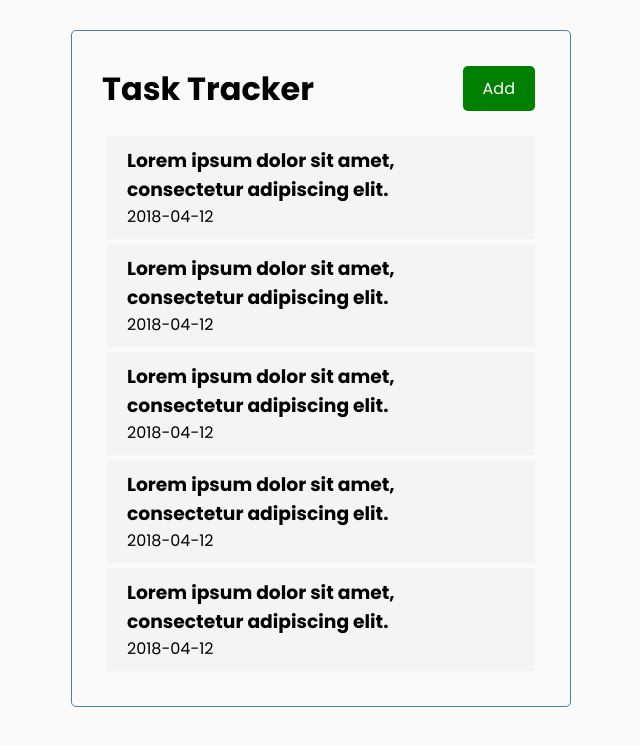
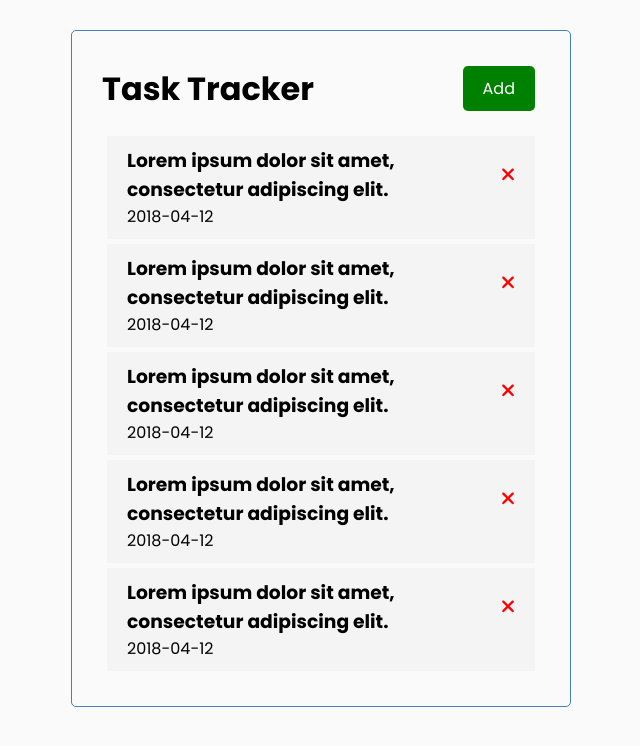
Before and after one commit to mr-nano/experiments-with-angular, an Angular app in the folder angular-crash/: page / in a window 1280 px wide. Shown: the top 746 px of the page, without its empty margins (319-959 px from the left). Built offline with nearby package versions, Linux system fonts and the light colour scheme.

Commit message:
Add. cross/delete icon next to tasks

```diff
--- a/angular-crash/src/app/components/task-item/task-item.component.html
+++ b/angular-crash/src/app/components/task-item/task-item.component.html
@@ -1,4 +1,4 @@
 <div class="task">
-    <h3>{{task.text}}</h3>
+    <h3>{{task.text}} <fa-icon [ngStyle]="{ 'color' : 'red' }" [icon]="faTimes"></fa-icon> </h3>
     <p>{{task.day}}</p>
 </div>
--- a/angular-crash/src/app/components/task-item/task-item.component.ts
+++ b/angular-crash/src/app/components/task-item/task-item.component.ts
@@ -1,5 +1,6 @@
 import { Component, OnInit, Input } from '@angular/core';
 import { Task } from '../../Task';
+import { faTimes } from '@fortawesome/free-solid-svg-icons';
 
 @Component({
   selector: 'app-task-item',
@@ -9,6 +10,7 @@ import { Task } from '../../Task';
 export class TaskItemComponent implements OnInit {
 
   @Input() task : Task;
+  faTimes = faTimes;
 
   constructor() { }
 
```
